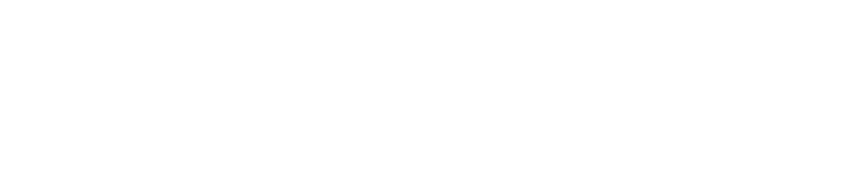
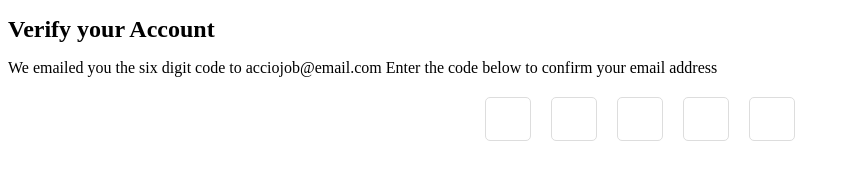
Before and after one commit to acciojob/OTP-moeenpatel, a website: page main.html in a window 1280 px wide. Shown: the whole page, without its empty margins (0-849 px from the left). Drawn offline with Linux system fonts and the light colour scheme.

Commit message:
created a submission

```diff
--- a/main.html
+++ b/main.html
@@ -8,6 +8,16 @@
 
 <body>
 	<!-- the entire body must be written by student -->
+	<h1 id="verification_heading">Verify your Account</h1>
+	 <p id="verification_subtext">We emailed you the six digit code to acciojob@email.com Enter the code below to confirm your email address</p>
+	<div class="code-container">
+		<input type="text" class="code" maxlength="1"?
+			<input type="text" class="code" maxlength="1">
+      <input type="text" class="code" maxlength="1">
+      <input type="text" class="code" maxlength="1">
+      <input type="text" class="code" maxlength="1">
+      <input type="text" class="code" maxlength="1">
+    </div>
     <script type="text/javascript" src="./script.js">
 </script>
 
--- a/script.js
+++ b/script.js
@@ -1 +1,14 @@
 //your JS code here. If required.
+ const inputs = document.querySelectorAll('.code');
+ for (let i = 0; i < inputs.length; i++) {
+	 inputs[i].addEventListener('input', function() {
+		 if (this.value.length === this.maxLength) {
+            inputs[i + 1].focus();
+          }
+		  });
+	  inputs[i].addEventListener('keydown', function(event) {
+          if (event.keyCode === 8 && this.value.length === 0) {
+            inputs[i - 1].focus();
+          }
+        });
+      }
--- a/styles.css
+++ b/styles.css
@@ -1 +1,28 @@
 /*  your css code here. If applicable */
+#verification_heading {
+        font-size: 24px;
+        font-weight: bold;
+        margin-bottom: 10px;
+      }
+ #verification_subtext {
+        font-size: 16px;
+        margin-bottom: 20px;
+      }
+.code-container {
+        display: flex;
+        justify-content: center;
+        align-items: center;
+      }
+.code {
+        width: 40px;
+        height: 40px;
+        margin: 0 10px;
+        font-size: 24px;
+        text-align: center;
+        border: 1px solid #ddd;
+        border-radius: 5px;
+        outline: none;
+      }
+ .code:focus {
+        border: 2px solid blue;
+      }
```
